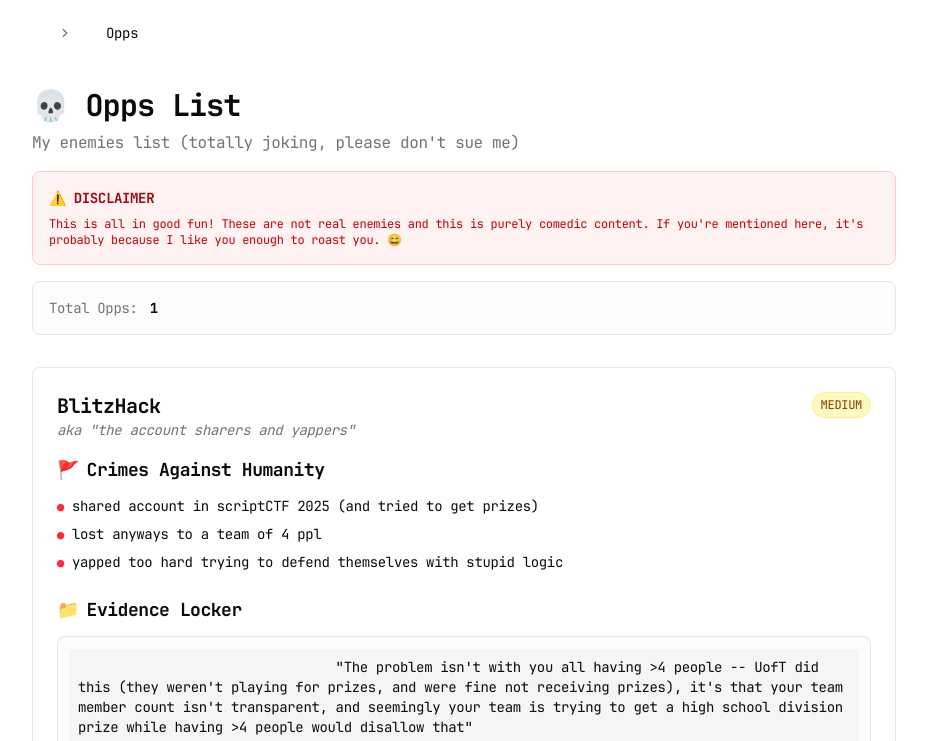
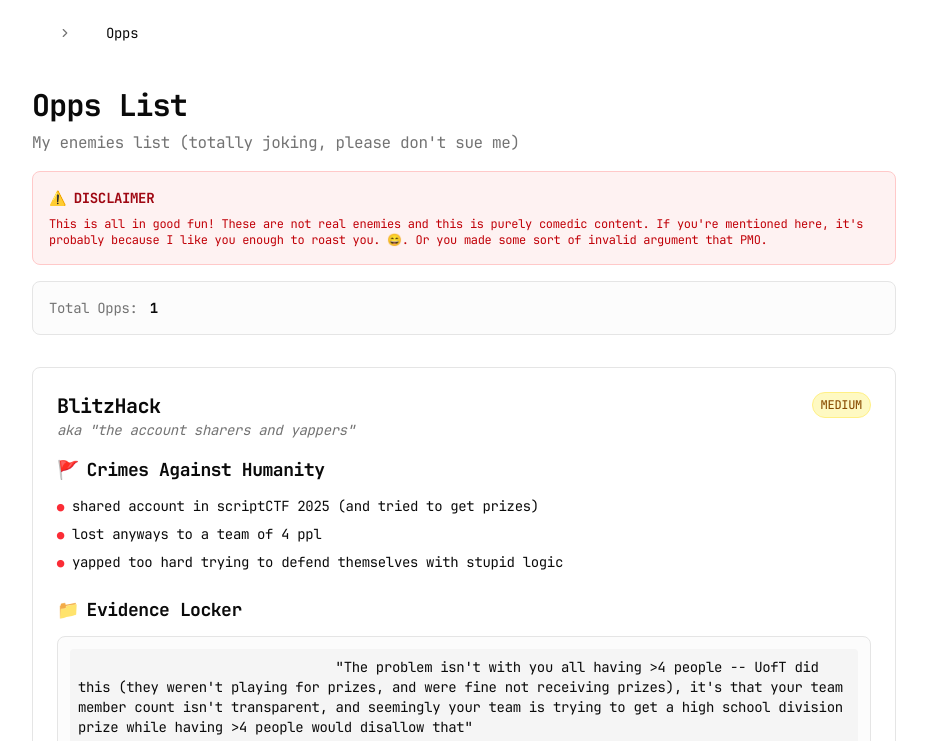
Before and after one commit to colding10/colding10.github.io, an Astro site: page /opps in a window 1280 px wide. Shown: the part 59-800 px from the top of the page, without its empty margins (176-1103 px from the left). Built offline with nearby package versions, Linux system fonts and the light colour scheme; Astro itself is replaced by a stand-in of ours; some icons are missing.

Commit message:
make less goofy

```diff
--- a/src/pages/opps.astro
+++ b/src/pages/opps.astro
@@ -82,7 +82,7 @@
   <Breadcrumbs items={[{ label: 'Opps', icon: 'lucide:skull' }]} />
 
   <section aria-labelledby="opps-title" class="font-mono">
-    <h1 id="opps-title" class="mt-5 text-3xl font-bold">💀 Opps List</h1>
+    <h1 id="opps-title" class="mt-5 text-3xl font-bold">Opps List</h1>
     <p class="text-muted-foreground mt-2">
       My enemies list (totally joking, please don't sue me)
     </p>
@@ -97,7 +97,7 @@
       <p class="text-xs text-red-700 dark:text-red-300">
         This is all in good fun! These are not real enemies and this is purely
         comedic content. If you're mentioned here, it's probably because I like
-        you enough to roast you. 😄
+        you enough to roast you. 😄. Or you made some sort of invalid argument that PMO.
       </p>
     </div>
 
```
